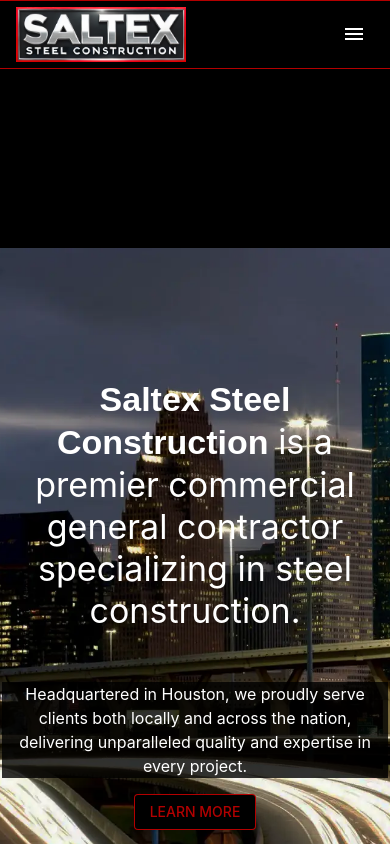
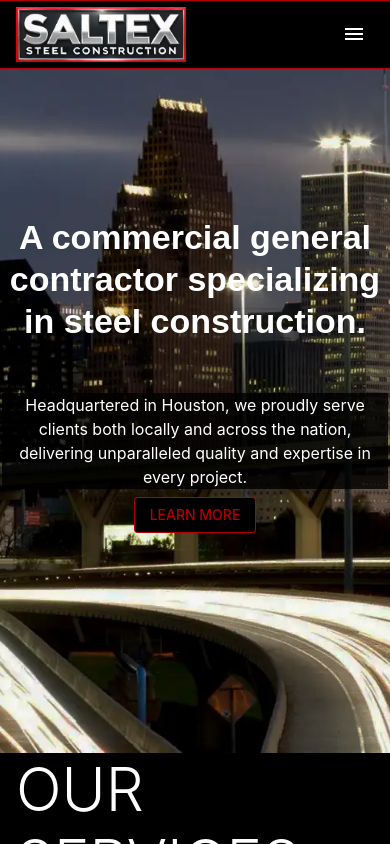
Before and after one commit to JuanTorresCortes/saltex-client, a React (Vite) app: page / in a window 390 px wide. Built offline with nearby package versions, Linux system fonts and the light colour scheme.

Commit message:
Updated responsive design for various pages and components

```diff
--- a/src/App.jsx
+++ b/src/App.jsx
@@ -19,32 +19,18 @@
 import "./TransitionStyles.css";
 import "./TransitionUpDown.css";
 import { AnimatePresence } from "framer-motion";
+import MyNavBar from "./components/MyNavBar";
 
 function App() {
   const location = useLocation();
   return (
     <>
-      <Box
-        sx={{
-          backgroundColor: "black",
-          width: "100%",
-          minHeight: "100vh", // Ensure full height for viewport
-          overflowX: "hidden",
-          display: "flex",
-          flexDirection: "column",
-          alignItems: "center",
-          justifyContent: "center",
-          margin: "0 auto",
-          // px: { xs: 2, md: 3 }, // Responsive padding
-        }}
-      >
-        <Box>
       {/* Responsive padding-top */}
+      <MyNavBar />
       <AnimatePresence mode="wait">
         <Routes location={location} key={location.pathname}>
           {/* Home page route */}
-              <Route path="/" element={<MyHeroPage />} />{" "}
-              {/* About page route */}
+          <Route path="/" element={<MyHeroPage />} /> {/* About page route */}
           {/* About page route */}
           <Route path="/about" element={<AboutPage />} />{" "}
           {/* Contact page route */}
@@ -58,8 +44,6 @@
         </Routes>
       </AnimatePresence>
       <Footer /> {/* Footer component */}
-        </Box>
-      </Box>
     </>
   );
 }
--- a/src/Pages/AboutPage.jsx
+++ b/src/Pages/AboutPage.jsx
@@ -43,8 +43,6 @@
         mt: { xs: 220, sm: 128, md: 49, lg: 38, xl: 38 }, // responsive brake points xs=0,sm=600,md=900,lg=1200,xl=1536}
       }}
     >
-      <MyNavBar sx={{ backgroundColor: "rgba(0, 0, 0, 0.7)", mb: 5 }} />{" "}
-      {/* Navigation bar with semi-transparent background */}
       <Box
         sx={{
           // p: 3,
@@ -55,7 +53,7 @@
           <Grid item xs={12} md={6}>
             {/* Text content */}
             <Typography variant="h2" gutterBottom>
-              About SalTex Steel Construction
+              Who we are
             </Typography>
             <Typography variant="body1" paragraph>
               Excellence on Time, Within Your Budget. Located in the heart of
--- a/src/Pages/ContactPage.jsx
+++ b/src/Pages/ContactPage.jsx
@@ -27,10 +27,9 @@
         alignItems: "center",
         color: "white",
         textAlign: "center",
-        mt: { xs: 118, sm: 108, md: 49, lg: 38, xl: 38 }, // responsive brake points xs=0,sm=600,md=900,lg=1200,xl=1536}
+        mt: { xs: 128, sm: 100, md: 100, lg: 48, xl: 48 }, // responsive brake points xs=0,sm=600,md=900,lg=1200,xl=1536}
       }}
     >
-      <MyNavBar sx={{ backgroundColor: "rgba(0, 0, 0, 0.7)", mb: 5 }} />
       <CalendlyScheduler />
     </Box>
   );
--- a/src/Pages/MyHeroPage.jsx
+++ b/src/Pages/MyHeroPage.jsx
@@ -4,7 +4,6 @@
 import useMediaQuery from "@mui/material/useMediaQuery";
 import houston from "../img/houston.webp"; // Ensure this path is correct
 import Stats from "../components/Stats"; // Ensure this path is correct
-import MyNavBar from "../components/MyNavBar";
 import ClientReviews from "../components/ClientReviews";
 import ActionBanner from "../components/ActionBanner";
 import ServicesSwiper from "../components/ServicesSwiper";
@@ -27,7 +26,7 @@
           backgroundPosition: "center",
           backgroundRepeat: "no-repeat",
           backgroundSize: "cover",
-          minHeight: "75vh",
+          minHeight: "100vh",
           width: "100vw",
           display: "flex",
           flexDirection: "column",
@@ -35,12 +34,10 @@
           justifyContent: "center",
           color: "white",
           textAlign: "center",
-          // padding: "20px",
           position: "relative",
-          mt: { xs: 626, sm: 396, md: 281, lg: 237, xl: 250 }, // responsive breakpoints xs=0, sm=600, md=900, lg=1200, xl=1536
+          mt: { xs: 574, sm: 440, md: 281, lg: 237, xl: 250 }, // responsive breakpoints xs=0, sm=600, md=900, lg=1200, xl=1536
         }}
       >
-        <MyNavBar />
         <Container
           sx={{
             // backgroundColor: "rgba(0, 0, 0, 0.5)",
@@ -64,8 +61,6 @@
               animate={{ y: 0 }}
               exit={{ y: "-100%" }}
               transition={{ duration: 0.5, delay: 0 }}
-            >
-              <span
               style={{
                 fontWeight: "bold",
                 fontSize: isSmallScreen ? "1em" : "1em", // Adjust size as needed
@@ -73,9 +68,7 @@
                 color: "#fff", // Ensure the color matches the theme
               }}
             >
-                Saltex Steel Construction
-              </span>{" "}
-              is a premier commercial general contractor specializing in steel
+              A commercial general contractor specializing in steel
               construction.
             </motion.p>
           </Typography>
@@ -89,7 +82,6 @@
             <Typography
               variant="body1"
               sx={{
-                mt: 2,
                 backgroundColor: "rgba(0, 0, 0, 0.8)",
                 overflow: "hidden",
               }}
@@ -102,8 +94,8 @@
             <Button
               variant="outlined"
               sx={{
-                mb: 2,
-                mt: 2,
+                mb: 1,
+                mt: 1,
                 borderColor: theme.palette.darkred.main,
                 color: theme.palette.darkred.main,
                 backgroundColor: "black",
@@ -120,15 +112,19 @@
           </motion.p>
         </Container>
       </Box>
+
       <ServicesSwiper />
-      <Container>
+
+      <Container sx={{ mt: 3, mb: 3 }}>
         <Stats />
       </Container>
 
       <ProjectsSwiper />
+
       <Container>
         <ClientReviews />
       </Container>
+
       <Container>
         <ActionBanner />
       </Container>
--- a/src/Pages/ProjectsDisplayPage.jsx
+++ b/src/Pages/ProjectsDisplayPage.jsx
@@ -52,7 +52,7 @@
         flexDirection: "column",
         justifyContent: "center",
         alignItems: "center",
-        mt: { xs: 118, sm: 108, md: 49, lg: 38, xl: 14 }, // responsive breakpoints xs=0, sm=600, md=900, lg=1200, xl=1536
+        mt: { xs: 146, sm: 128, md: 49, lg: 38, xl: 38 }, // responsive brake points xs=0,sm=600,md=900,lg=1200,xl=1536}
       }}
     >
       <MyNavBar sx={{ backgroundColor: "rgba(0, 0, 0, 0.7)", mb: 5 }} />
--- a/src/Pages/ServiceDisplayPage.jsx
+++ b/src/Pages/ServiceDisplayPage.jsx
@@ -50,7 +50,7 @@
         flexDirection: "column",
         justifyContent: "center",
         alignItems: "center",
-        mt: { xs: 118, sm: 108, md: 49, lg: 38, xl: 15 }, // responsive breakpoints xs=0,sm=600,md=900,lg=1200,xl=1536
+        mt: { xs: 146, sm: 128, md: 49, lg: 38, xl: 38 }, // responsive brake points xs=0,sm=600,md=900,lg=1200,xl=1536}
       }}
     >
       <MyNavBar sx={{ backgroundColor: "rgba(0, 0, 0, 0.7)", mb: 5 }} />
--- a/src/Pages/ServicesPage.jsx
+++ b/src/Pages/ServicesPage.jsx
@@ -87,10 +87,9 @@
         textAlign: "center",
         position: "relative",
         overflow: "hidden",
-        mt: { xs: 118, sm: 108, md: 49, lg: 38, xl: 276 }, // responsive breakpoints xs=0,sm=600,md=900,lg=1200,xl=1536
+        mt: { xs: 800, sm: 440, md: 281, lg: 237, xl: 250 }, // responsive breakpoints xs=0, sm=600, md=900, lg=1200, xl=1536
       }}
     >
-      <MyNavBar sx={{ backgroundColor: "rgba(0, 0, 0, 0.7)", mb: 5 }} />
       <Box
         sx={{
           display: "flex",
--- a/src/components/CalendlyScheduler.jsx
+++ b/src/components/CalendlyScheduler.jsx
@@ -13,7 +13,7 @@
           exit={{ x: "-100%" }}
           transition={{ duration: 0.5, delay: 0 }}
         >
-          Schedule a consultation with us today!
+          Schedule a consultation.
         </motion.p>
       </Typography>
       <InlineWidget url="https://calendly.com/your-calendly-link" />
--- a/src/components/ClientReviews.jsx
+++ b/src/components/ClientReviews.jsx
@@ -39,6 +39,8 @@
         display: "flex",
         flexDirection: "column",
         alignItems: "center",
+        borderTop: `1px solid ${theme.palette.darkred.main}`,
+        borderBottom: `1px solid ${theme.palette.darkred.main}`,
       }}
     >
       <Box
@@ -50,7 +52,12 @@
           alignItems: "center",
         }}
       >
-        <Box sx={{ textAlign: "center", paddingBottom: 4 }}>
+        <Box
+          sx={{
+            textAlign: "center",
+            paddingBottom: 4,
+          }}
+        >
           <Typography variant="h4" sx={{ color: "white", fontWeight: "bold" }}>
             WHAT
             <br />
```
Also changed, not shown: src/Pages/ProjectsPage.jsx (+1 -19 lines). Lines whose indentation alone changed are shown as unchanged.
